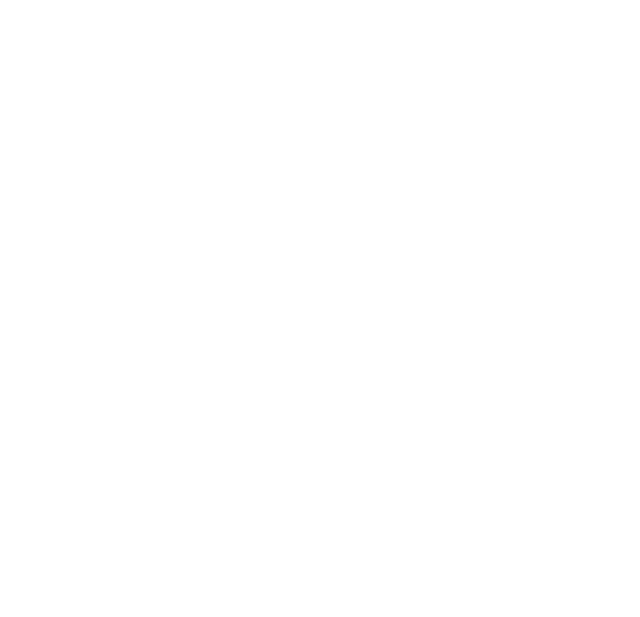
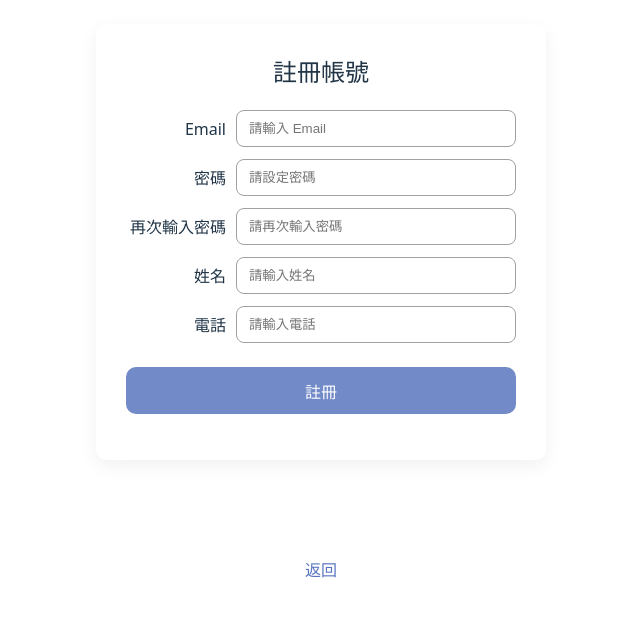
Before and after one commit to Kayxue/SE3ClassroomBorrowingFrontend, a React (Vite) app: page /signup in a window 1280 px wide. Before the commit this address had no page. Shown: the part 191-808 px from the top of the page, without its empty margins (319-959 px from the left). Built offline with nearby package versions, Linux system fonts and the light colour scheme.

Commit message:
create sign up page

```diff
--- a/src/App.tsx
+++ b/src/App.tsx
@@ -1,6 +1,7 @@
 import { BrowserRouter as Router, Routes, Route } from "react-router-dom";
 import LoginPage from "./pages/LoginPage/LoginPage";
 import HomePage from "./pages/HomePage/HomePage";
+import SignupPage from "./pages/SignupPage/SignupPage";
 import "./App.css";
 
 function App() {
@@ -9,6 +10,7 @@
       <Routes>
         <Route path="/" element={<LoginPage />} />
         <Route path="/home" element={<HomePage />} />
+        <Route path="/signup" element={<SignupPage />} />
       </Routes>
     </Router>
   );
--- a/src/components/LoginForm.tsx
+++ b/src/components/LoginForm.tsx
@@ -80,7 +80,10 @@
       <button
         type="button"
         className="btn-link right-link"
-        onClick={() => {/* 註冊logic */}}
+        onClick={() => {
+          // 導向註冊頁面
+          navigate("/signup");
+        }}
       >
         註冊
       </button>
--- a/src/pages/HomePage/HomePage.tsx
+++ b/src/pages/HomePage/HomePage.tsx
@@ -1,6 +1,6 @@
 import React, { useState } from "react";
 import logo from "../../assets/logo.svg";
-import ClassroomCard from "../../components/Classroomcard";
+import ClassroomCard from "../../components/ClassroomCard";
 import unknownPic from "../../assets/unknowpic.jpg";
 import "./HomePage.css";
 
--- /dev/null
+++ b/src/pages/SignupPage/SignupPage.css
@@ -0,0 +1,83 @@
+.signup-page {
+  display: flex;
+  flex-direction: column;
+  justify-content: center;
+  align-items: center;
+  padding: 1px;
+  height: 100vh;
+}
+
+.signup-card {
+  width: 450px;
+  background: #fff;
+  border-radius: 10px;
+  padding: 30px;
+  box-shadow: 0 6px 18px rgba(0,0,0,0.06);
+  box-sizing: border-box;
+}
+
+.signup-card h2 {
+  margin: 0 0 20px 0;
+  text-align: center;
+}
+
+.form-row {
+  display: flex;
+  align-items: center;
+  gap: 10px;
+  margin-bottom: 12px;
+}
+
+.form-row label {
+  width: 100px;
+  text-align: right;
+  font-weight: 500;
+}
+
+.form-row input {
+  flex: 1;
+  padding: 10px 12px;
+  border-radius: 8px;
+  border: 1px solid #a2a0a0;
+}
+
+.btn {
+  margin-top: 12px;
+  padding: 0.7em 1.2em;
+  border-radius: 10px;
+  font-size: 1em;
+  font-weight: 500;
+  cursor: pointer;
+  border: none;
+}
+
+.submit-btn {
+  width: 100%;
+  background: #728ac7;
+  color: #fff;
+}
+
+.signup-message {
+  margin-top: 10px;
+  color: #333;
+  text-align: center;
+}
+
+.signup-footer {
+  margin-top: 16px;
+  text-align: center;
+  width: 100%;
+  display: flex;
+  justify-content: center;
+}
+
+.btn-link {
+  text-align: center;
+  background: none;
+  border: none;
+  color: #5875c0;
+  cursor: pointer;
+  padding: 8px 12px;
+  border-radius: 8px;
+  bottom: 20px;
+}
--- /dev/null
+++ b/src/pages/SignupPage/SignupPage.tsx
@@ -0,0 +1,134 @@
+import React, { useState } from "react";
+import { useNavigate } from "react-router-dom";
+import "./SignupPage.css";
+
+export default function SignupPage(): React.ReactElement {
+  const [name, setName] = useState("");
+  const [email, setEmail] = useState("");
+  const [password, setPassword] = useState("");
+  const [phone, setPhone] = useState("");
+  const [confirmPassword, setConfirmPassword] = useState("");
+  const [message, setMessage] = useState("");
+  const navigate = useNavigate();
+
+  const handleSignup = (e: React.FormEvent) => {
+    e.preventDefault();
+    if (!name || !email || !password) {
+      setMessage("請填寫所有欄位");
+      return;
+    }
+
+    if (password !== confirmPassword) {
+      setMessage("密碼與再次輸入的密碼不相同!");
+      return;
+    }
+
+    setMessage("註冊中...");
+    setTimeout(() => {
+      setMessage("註冊成功，準備導向登入頁...");
+      setTimeout(() => navigate("/"), 800);
+    }, 1000);
+  };
+
+  return React.createElement(
+    "div",
+    { className: "signup-page" },
+    React.createElement(
+      "div",
+      { className: "signup-card" },
+      React.createElement("h2", null, "註冊帳號"),
+      React.createElement(
+        "form",
+        { onSubmit: handleSignup },
+
+        React.createElement(
+          "div",
+          { className: "form-row" },
+          React.createElement("label", null, "Email"),
+          React.createElement("input", {
+            type: "email",
+            value: email,
+            onChange: (e: React.ChangeEvent<HTMLInputElement>) => {
+              setEmail(e.target.value);
+              setMessage("");
+            },
+            placeholder: "請輸入 Email",
+          })
+        ),
+        React.createElement(
+          "div",
+          { className: "form-row" },
+          React.createElement("label", null, "密碼"),
+          React.createElement("input", {
+            type: "password",
+            value: password,
+            onChange: (e: React.ChangeEvent<HTMLInputElement>) => {
+              setPassword(e.target.value);
+              setMessage("");
+            },
+            placeholder: "請設定密碼",
+          })
+        ),
+        React.createElement(
+          "div",
+          { className: "form-row" },
+          React.createElement("label", null, "再次輸入密碼"),
+          React.createElement("input", {
+            type: "password",
+            value: confirmPassword,
+            onChange: (e: React.ChangeEvent<HTMLInputElement>) => {
+              setConfirmPassword(e.target.value);
+              setMessage("");
+            },
+            placeholder: "請再次輸入密碼",
+          })
+        ),
+        React.createElement(
+          "div",
+          { className: "form-row" },
+          React.createElement("label", null, "姓名"),
+          React.createElement("input", {
+            value: name,
+            onChange: (e: React.ChangeEvent<HTMLInputElement>) => {
+              setName(e.target.value);
+              setMessage("");
+            },
+            placeholder: "請輸入姓名",
+          })
+        ),
+        React.createElement(
+          "div",
+          { className: "form-row" },
+          React.createElement("label", null, "電話"),
+          React.createElement("input", {
+            value: phone,
+            onChange: (e: React.ChangeEvent<HTMLInputElement>) => {
+              setPhone(e.target.value);
+              setMessage("");
+            },
+            placeholder: "請輸入電話",
+          })
+        ),
+        React.createElement(
+          "button",
+          { type: "submit", className: "btn submit-btn" },
+          "註冊"
+        ),
+        message && React.createElement("p", { className: "signup-message" }, message)
+      ),
+      React.createElement(
+        "div",
+        { className: "signup-footer" },
+        React.createElement(
+          "button",
+          {
+            type: "button",
+            className: "btn-link",
+            onClick: () => navigate(-1),
+          },
+          "返回"
+        )
+      )
+    )
+  );
+}
```
